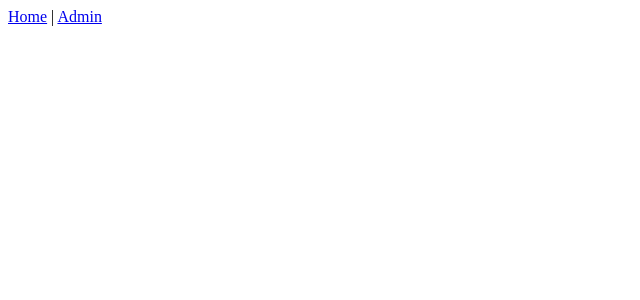
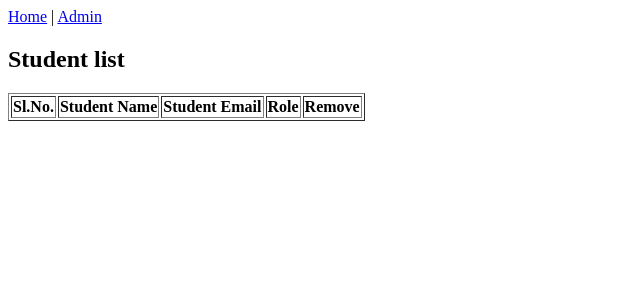
Before and after one commit to rKarthik30/E-Learning-App, a React (Create React App) app: page /admin/studentList in a window 1280 px wide. Shown: the top 300 px of the page, without its empty margins (0-640 px from the left). Built offline with nearby package versions, Linux system fonts and the light colour scheme.

Commit message:
student list updated

```diff
--- a/src/components/admin/adminAccount.js
+++ b/src/components/admin/adminAccount.js
@@ -17,7 +17,7 @@ const AdminAccount = (props) => {
             <h2>Name - {admin.username}</h2>
             <h3>Role - {admin.role}</h3>
             <h3>Email -{admin.email}</h3>
-            <h3>Academy Name - {admin.academy.name}</h3>
+            {/* <h3>Academy Name - {admin.academy.name}</h3> */}
         </div>
     )
 }
--- a/src/components/admin/adminContainer.js
+++ b/src/components/admin/adminContainer.js
@@ -22,7 +22,7 @@ const AdminContainer = (props) => {
                 </>
             ):(
                 <>
-                    <Link to='/admin/account'>Account</Link> | <Link to='/admin/addStudent'>Student Register</Link> | <Link to='/admin/dashboard'>Dashboard</Link> | <Link to='#' onClick={(e) => {
+                    <Link to='/admin/account'>Account</Link> | <Link to='/admin/addStudent'>Student Register</Link> | <Link to='/admin/dashboard'>Dashboard</Link> | <Link to='/admin/studentList'>Student List</Link> | <Link to='#' onClick={(e) => {
                         e.preventDefault()
                         dispatch(startLogout(props,logoutAuth))
                         } }>Loggout</Link>
--- a/src/components/admin/studentList.js
+++ b/src/components/admin/studentList.js
@@ -1,9 +1,39 @@
 import React from 'react'
+import {useSelector} from 'react-redux'
 
 const StudentList = () => {
+    const student = useSelector((state) => {
+        return state.admin.student
+    })
+
     return(
         <div>
-            StudentList component
+            <h2>Student list</h2>
+            <table border='1px'>
+                <thead>
+                    <tr>
+                        <th>Sl.No.</th>
+                        <th>Student Name</th>
+                        <th>Student Email</th>
+                        <th>Role</th>
+                        <th>Remove</th>
+                    </tr>
+                </thead>
+                <tbody>
+                    {student.map((ele,i) => {
+                        return(
+                            <tr key={i}>
+                                <td>{i+1}</td>
+                                <td>{ele.name}</td>
+                                <td>{ele.email}</td>
+                                <td>{ele.role}</td>
+                                <td><button>Remove</button></td>
+                            </tr>
+                        )
+                    })}
+                </tbody>
+            </table>
+
         </div>
     )
 }
--- a/src/components/eLearningContainer.js
+++ b/src/components/eLearningContainer.js
@@ -7,6 +7,7 @@ import adminLogin from './admin/adminLogin'
 import adminAccount from './admin/adminAccount'
 import studentRegister from './admin/studentRegister'
 import dashboard from './admin/dashboard'
+import studentList from './admin/studentList'
 
 const eLearningContainer = () =>  {
   return (
@@ -20,6 +21,7 @@ const eLearningContainer = () =>  {
       <Route path='/admin/account' component={adminAccount} exact/>
       <Route path='/admin/addStudent' component={studentRegister} exact/>
       <Route path='/admin/dashboard' component={dashboard} exact/>
+      <Route path='/admin/studentList' component={studentList} exact/>
     </div>
   )
 }
--- a/src/index.js
+++ b/src/index.js
@@ -8,9 +8,9 @@ import configureStore from './store/configureStore'
 const store = configureStore()
 console.log('state', store.getState());
 
-// store.subcribe(() => {
-//   console.log('state updated',store.getState());
-// })
+store.subscribe(() => {
+  console.log('state updated',store.getState());
+})
 
 ReactDOM.render(
   <Provider store={store}><BrowserRouter>
--- a/src/reducer/adminReducer.js
+++ b/src/reducer/adminReducer.js
@@ -17,7 +17,7 @@ const adminReducer = (state = adminInitialState,action) => {
             return {...state,isLoading: action.payload}
         }
         case 'REGISTER': {
-            return {...state,student: action.payload}
+            return {...state,student:[action.payload]}
         }
         default : {
             return {...state}
```
